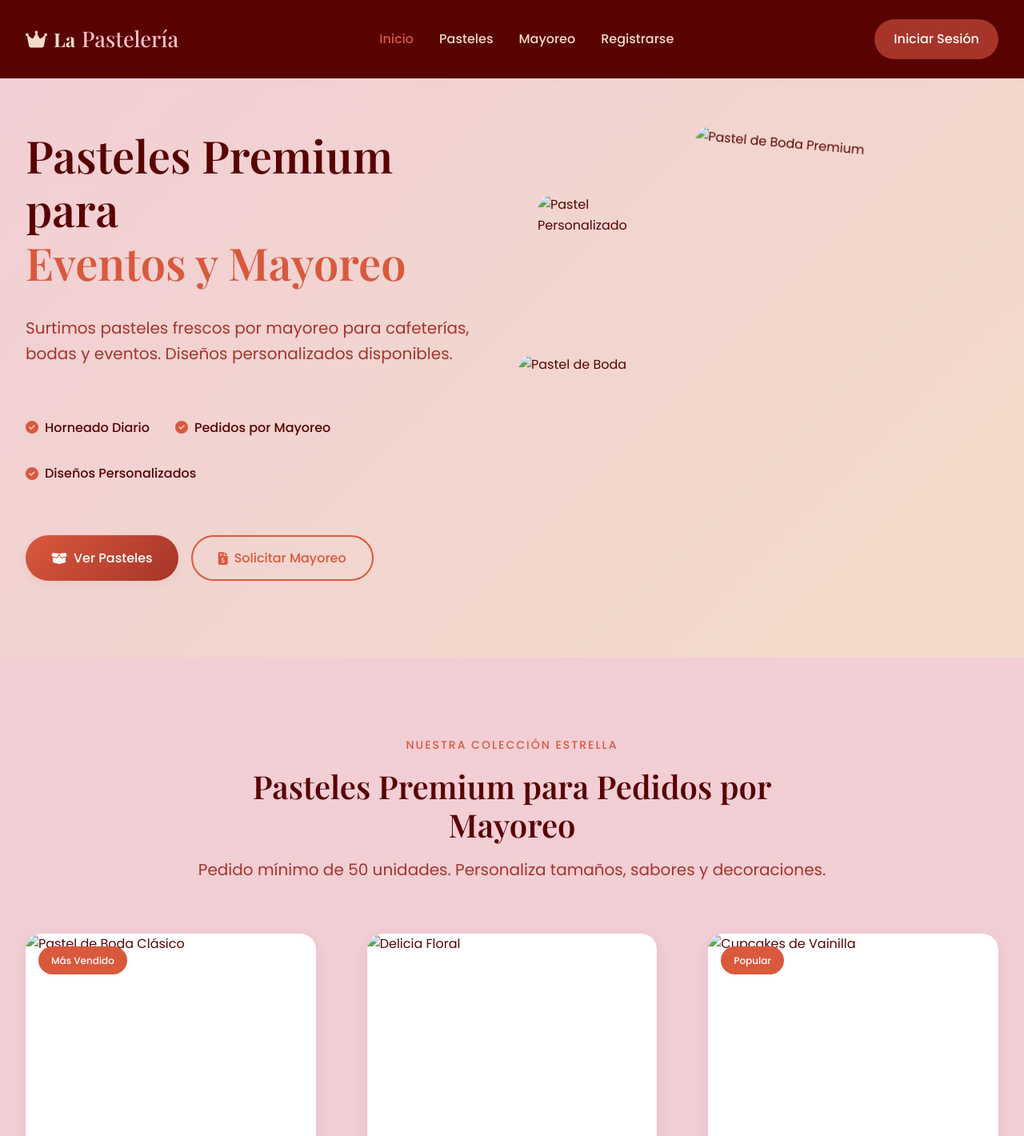
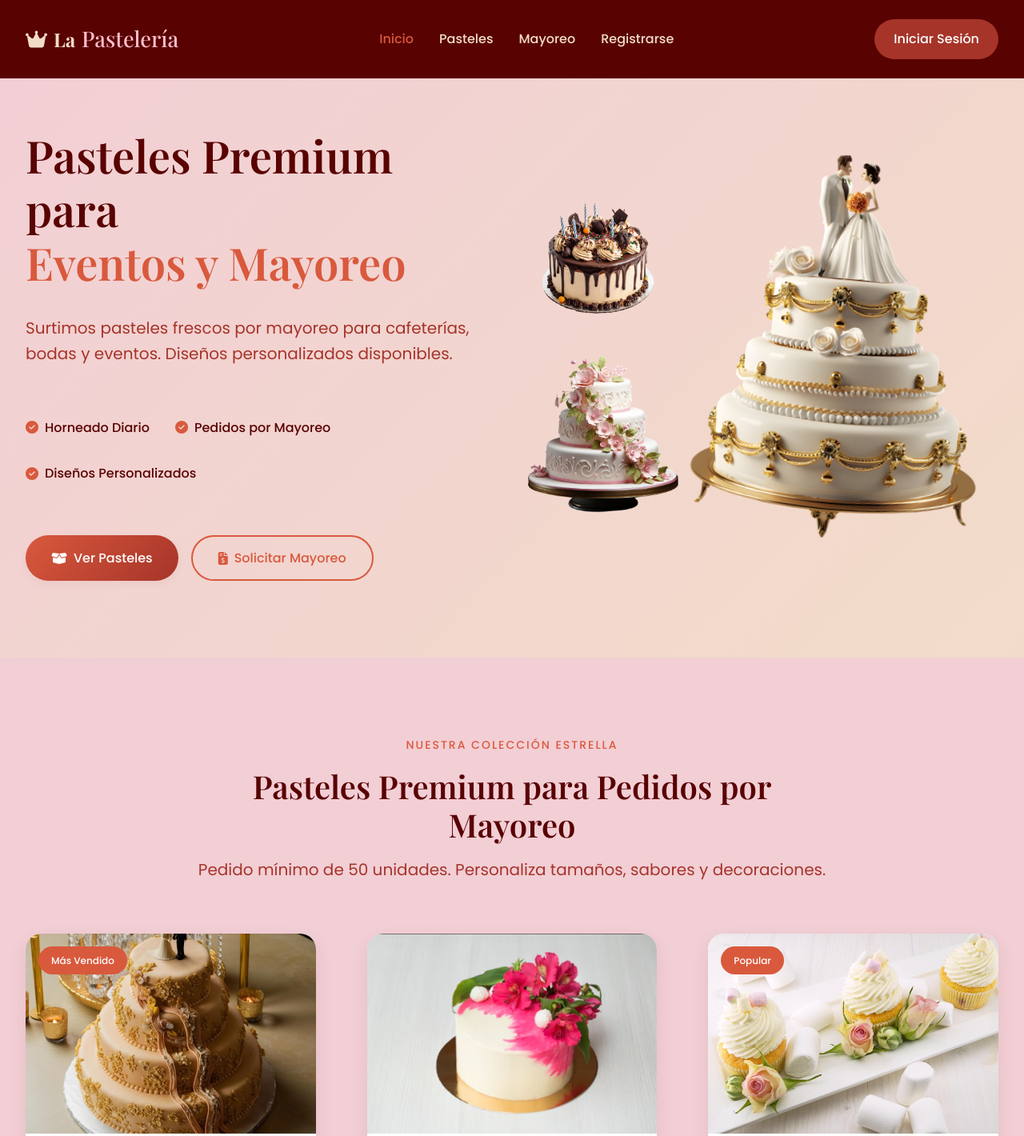
Before and after one commit to yireegar/Pasteleria, a plain HTML site: page index.html in a window 1280 px wide. Shown: the top 1420 px of the page at 80% size. Drawn offline with nearby package versions, Linux system fonts and the light colour scheme; files that its build step writes are made by us from their sources.

Commit message:
Fix HTML encoding and update file structure

```diff
--- a/index.html
+++ b/index.html
@@ -8,7 +8,7 @@
     <link rel="preconnect" href="https://fonts.gstatic.com" crossorigin>
     <link href="https://fonts.googleapis.com/css2?family=Poppins:wght@300;400;500;600;700&family=Playfair+Display:wght@400;500;600;700&display=swap" rel="stylesheet">
     <link rel="stylesheet" href="https://cdnjs.cloudflare.com/ajax/libs/font-awesome/6.4.0/css/all.min.css">
-    <link rel="stylesheet" href="./estilos/style.css">
+    <link rel="stylesheet" href="css/style.css">
 </head>
 <body>
 
@@ -65,13 +65,13 @@
 
                     <div class="hero-image">
                         <div class="floating-cake">
-                            <img src="./imagenes/PremiumWeddingCake.png" alt="Pastel de Boda Premium">
+                            <img src="media/PremiumWeddingCake.png" alt="Pastel de Boda Premium">
                         </div>
                         <div class="floating-cake mini-cake-1">
-                            <img src="./imagenes/CustomCake.png" alt="Pastel Personalizado">
+                            <img src="media/CustomCake.png" alt="Pastel Personalizado">
                         </div>
                         <div class="floating-cake mini-cake-2">
-                            <img src="./imagenes/WeddingCake.png" alt="Pastel de Boda">
+                            <img src="media/WeddingCake.png" alt="Pastel de Boda">
                         </div>
                     </div>
                 </div>
@@ -89,7 +89,7 @@
                 <div class="cakes-grid">
                     <div class="cake-card">
                         <div class="cake-image">
-                            <img src="./imagenes/Captura de pantalla 2026-10-06 211222.png" alt="Pastel de Boda Clásico">
+                            <img src="media/Captura de pantalla 2026-10-06 211222.png" alt="Pastel de Boda Clásico">
                             <div class="cake-badge">Más Vendido</div>
                         </div>
                         <div class="cake-info">
@@ -119,7 +119,7 @@
 
                     <div class="cake-card">
                         <div class="cake-image">
-                            <img src="./imagenes/Captura de pantalla 2026-10-06 210856.png" alt="Delicia Floral">
+                            <img src="media/Captura de pantalla 2026-10-06 210856.png" alt="Delicia Floral">
                         </div>
                         <div class="cake-info">
                             <h3>Delicia Floral</h3>
@@ -148,7 +148,7 @@
 
                     <div class="cake-card">
                         <div class="cake-image">
-                            <img src="./imagenes/Captura de pantalla 2026-10-06 211537.png" alt="Cupcakes de Vainilla">
+                            <img src="media/Captura de pantalla 2026-10-06 211537.png" alt="Cupcakes de Vainilla">
                             <div class="cake-badge">Popular</div>
                         </div>
                         <div class="cake-info">
```
